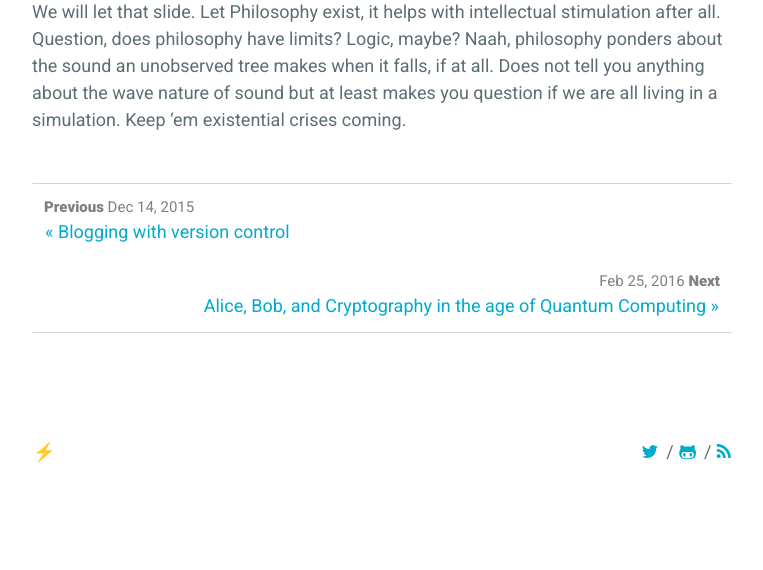
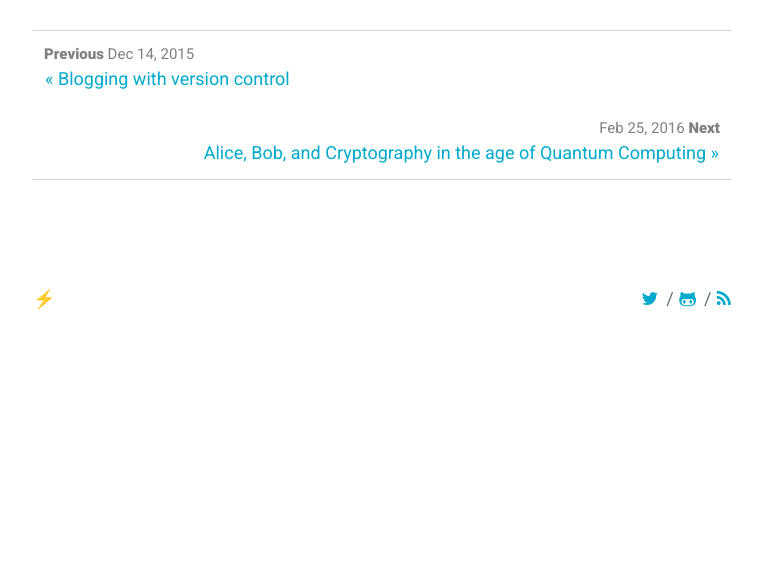
Before and after one commit to traghav/traghav.github.io, a Jekyll site: the page built from _posts/2016-01-10-rants-about-the-chinese-room.md, in a window 1280 px wide. Shown: the part 796-1366 px from the top of the page, without its empty margins (258-1021 px from the left). Built offline with Jekyll 4.4.1, drawn with Linux system fonts in a browser that asks for light colours; nearby versions of some CDN libraries; after the commit the page ends 1213 px from its top, so only the background shows below that.

Commit message:
Update 2016-01-10-rants-about-the-chinese-room.md

```diff
--- a/_posts/2016-01-10-rants-about-the-chinese-room.md
+++ b/_posts/2016-01-10-rants-about-the-chinese-room.md
@@ -12,6 +12,3 @@ It's 2016 already and strong AI is not here yet. We should probably get there. T
 
 
 ![That's what Newton always needed. A frikkin laser sword.](https://pbs.twimg.com/media/B-yvPu6W4AIR81N.png)
-
-
-We will let that slide. Let Philosophy exist, it helps with intellectual stimulation after all. Question, does philosophy have limits? Logic, maybe? Naah, philosophy ponders about the sound an unobserved tree makes when it falls, if at all. Does not tell you anything about the wave nature of sound but at least makes you question if we are all living in a simulation. Keep 'em existential crises coming.
```
